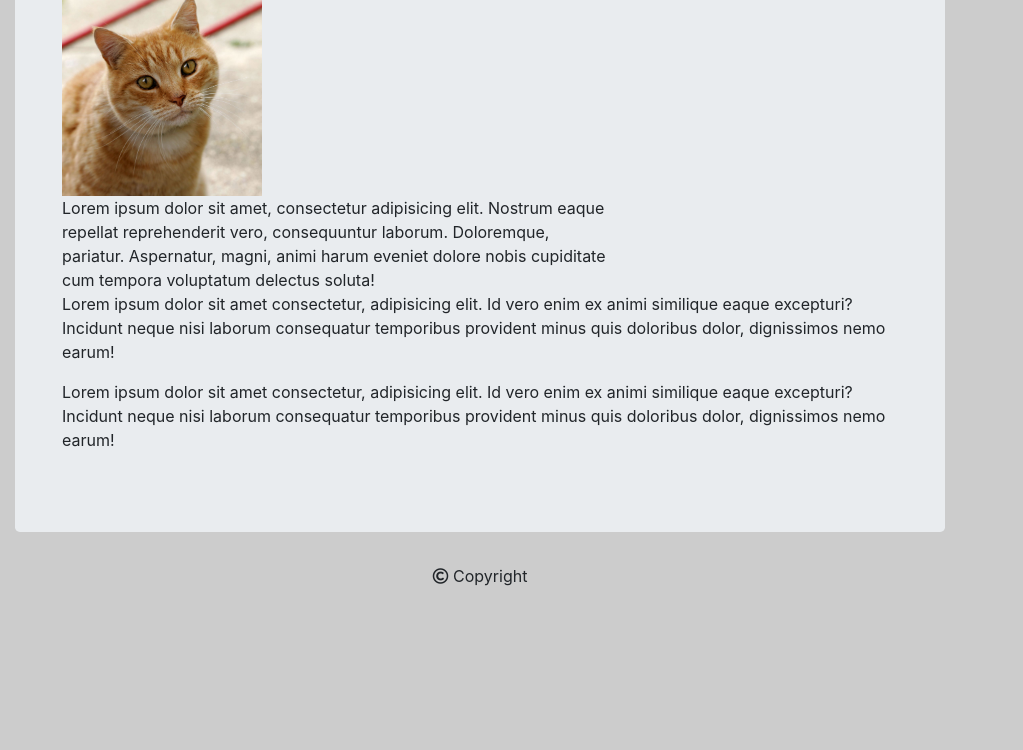
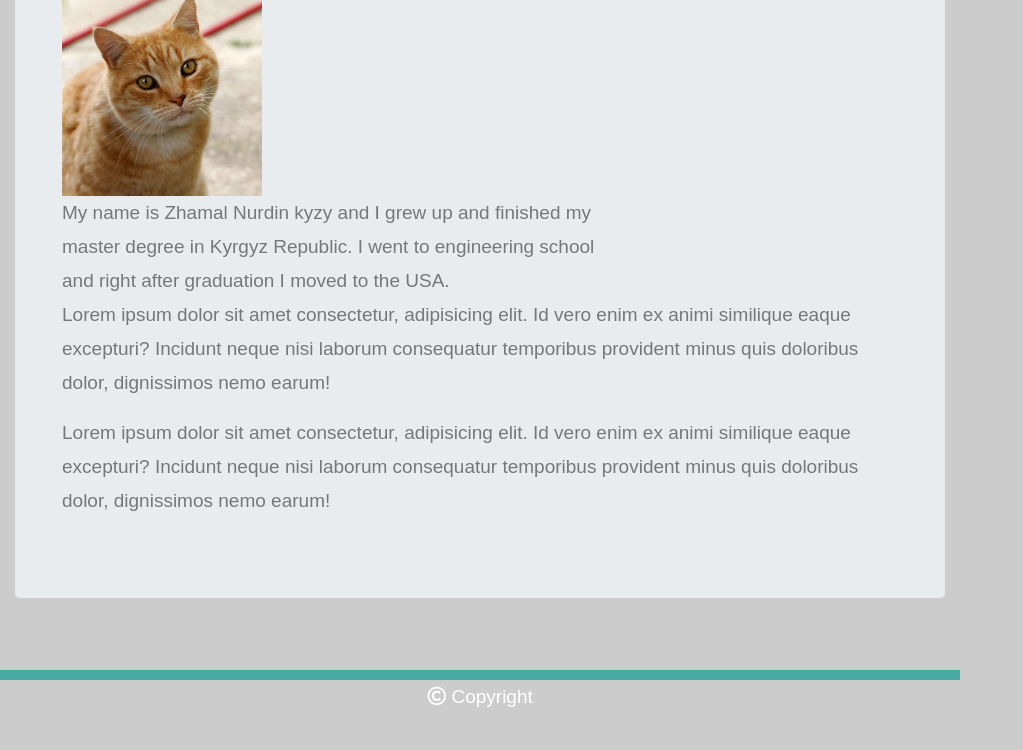
Before and after one commit to zhakina90/Bootstrap-Portfolio, a plain HTML site: page index.html in a window 1280 px wide. Shown: the part 307-1057 px from the top of the page, without its empty margins (0-1023 px from the left). Before the commit the page ends 895 px from the top, so only its background shows below. Drawn offline with nearby package versions, Linux system fonts and the light colour scheme; a script that the page names is missing.

Commit message:
Added more work in css. Tried to change to my portfolio photo but whenever I wannted implement img it didnt let me do

```diff
--- a/contact.css
+++ b/contact.css
@@ -1,13 +1,18 @@
 body {
     width: 960px;
     background: #cccccc;
+    font-family: Arial,"Helvetica Neue", Helvetica, sans-serif;
+    color: #777777;
+    line-height: 34px;
+    font-size: 19px;
 
 }
 .header {
     position: sticky;
-    color: teal;
     height: 80px;
 }
+
+
 .nav {
     font-family: 'Georgia', 'Times New Roman', Times, serif;
    background-color: #ffffff;
@@ -18,13 +23,16 @@ body {
     background: #4aaaa5;
     color: #ffffff;
    height: 80px;
+
 }
-
-.container {
-    border-color: #cccccc;
-    height: 800px;
+.container-fluid {
+margin-top: 80px;
+    border-color: 1px #cccccc solid;
+    width: 100%;
+    float: left;
+    max-width: 960px;
+    margin-bottom: 40px;
 }
-
 
 button {
     background: #4aaaa5;
@@ -33,4 +41,5 @@ button {
 .copyright {
     position: sticky;
     text-align: center;
+    border-top: #4aaaa5 10px solid;
 }
--- a/index.css
+++ b/index.css
@@ -2,6 +2,10 @@
 body {
     width: 960px;
     background: #cccccc;
+    font-family: Arial,"Helvetica Neue", Helvetica, sans-serif;
+    color: #777777;
+    line-height: 34px;
+    font-size: 19px;
 
 }
 .header {
@@ -9,10 +13,7 @@ body {
     height: 80px;
 }
 
-.copyright {
-    position: sticky;
-    text-align: center;
-}
+
 .nav {
     font-family: 'Georgia', 'Times New Roman', Times, serif;
    background-color: #ffffff;
@@ -23,12 +24,15 @@ body {
     background: #4aaaa5;
     color: #ffffff;
    height: 80px;
+
 }
 .container {
 margin-top: 80px;
-    border-color: #cccccc;
-    width: 960px;
-
+    border-color: 1px #cccccc solid;
+    width: 100%;
+    float: left;
+    max-width: 960px;
+    margin-bottom: 40px;
 }
 h1 {
     color: #4aaa4a;
@@ -36,3 +40,13 @@ h1 {
     height: 30px;
     margin-bottom: 15px;
 }
+
+
+footer {
+    clear: both;
+    position: sticky;
+    text-align: center;
+    color: #ffffff;
+    height: 80px;
+    border-top: #4aaaa5 10px solid;
+}
--- a/index.html
+++ b/index.html
@@ -42,7 +42,9 @@
                 <div class="col-4">
                     <img src="Cat03.jpg" width="200" height="auto" alt="my picture">
                 </div>
-                <div class="col-lg-8">Lorem ipsum dolor sit amet, consectetur adipisicing elit. Nostrum eaque repellat reprehenderit vero, consequuntur laborum. Doloremque, pariatur. Aspernatur, magni, animi harum eveniet dolore nobis cupiditate cum tempora voluptatum delectus soluta!</div>
+                <div class="col-lg-8">My name is Zhamal Nurdin kyzy and I grew up and finished my master degree in Kyrgyz Republic.
+                  I went to engineering school and right after graduation I moved to the USA.
+                </div>
                 <div class="col-lg-12">
                     <p>Lorem ipsum dolor sit amet consectetur, adipisicing elit. Id vero enim ex animi similique eaque excepturi? Incidunt neque nisi laborum consequatur temporibus provident minus quis doloribus dolor, dignissimos nemo earum!</p>
                 </div>
@@ -53,9 +55,11 @@
                 </div>
            </div>
         </div>
-        <footer class="copyright">
+        <footer>
+          <div class="copyright">
                 <i class="far fa-copyright"></i>
             Copyright
+            </div>
         </footer>
 </body>
 </html>
--- a/portfolio.css
+++ b/portfolio.css
@@ -1,19 +1,17 @@
 body {
     width: 960px;
     background: #cccccc;
+    font-family: Arial,"Helvetica Neue", Helvetica, sans-serif;
+    color: #777777;
+    line-height: 34px;
+    font-size: 19px;
 
 }
 .header {
     position: sticky;
-    color: teal;
     height: 80px;
 }
 
-
-.copyright {
-    position: sticky;
-    text-align: center;
-}
 
 .nav {
     font-family: 'Georgia', 'Times New Roman', Times, serif;
@@ -25,10 +23,15 @@ body {
     background: #4aaaa5;
     color: #ffffff;
    height: 80px;
+
 }
-
 .container {
-    border-color: #cccccc;
+margin-top: 80px;
+    border-color: 1px #cccccc solid;
+    width: 100%;
+    float: left;
+    max-width: 960px;
+    margin-bottom: 40px;
 }
 
 
@@ -38,5 +41,12 @@ h1 {
 }
 p {
 
-font: 'Arial', 'Helvetica Neue', Helvetica, sans-serif;
+font-family: 'Arial', 'Helvetica Neue', Helvetica, sans-serif;
 }
+
+.copyright {
+    clear: both;
+    position: sticky;
+    text-align: center;
+    border-top: #4aaaa5 10px solid;
+}
```
Also changed, not shown: portfolio.html (+5 -5 lines), 768-index.jpg (deleted), 768-portfolio.jpg (deleted), 980-contact.jpg (deleted), 980-index.jpg (deleted), 980-portfolio.jpg (deleted).
